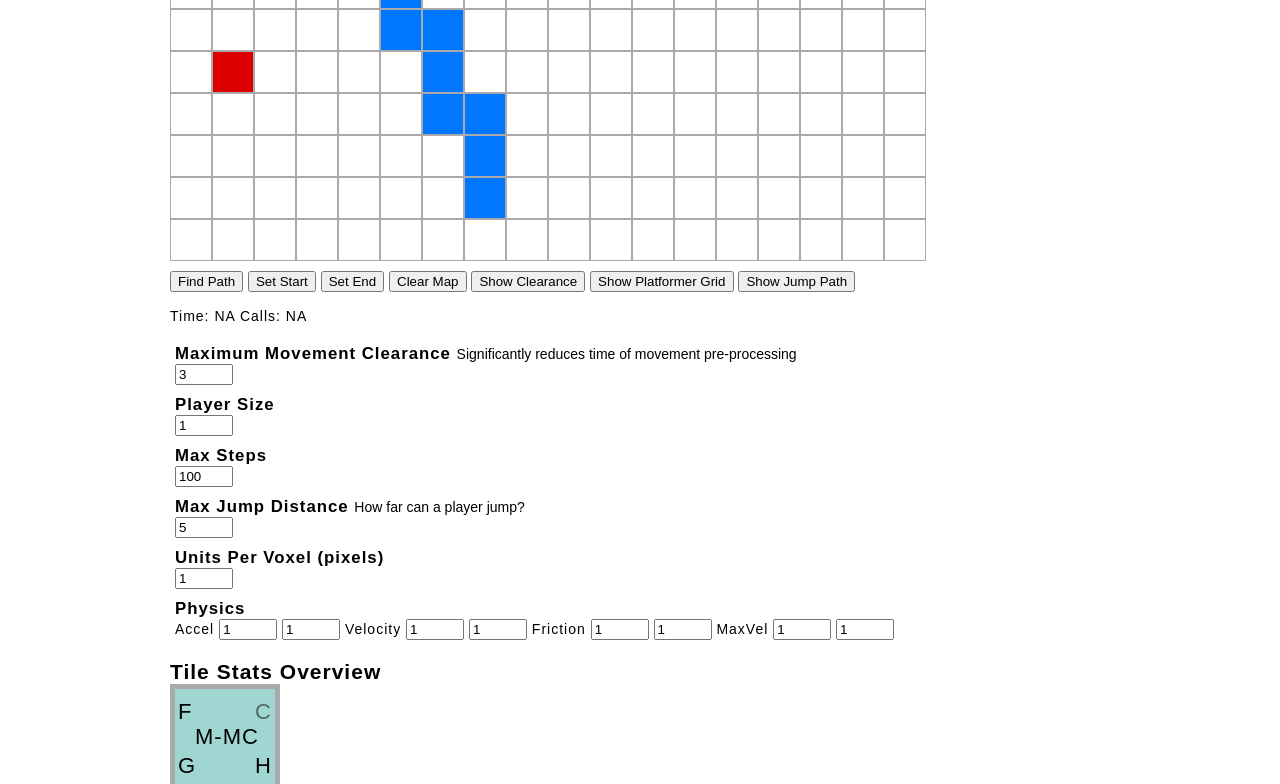
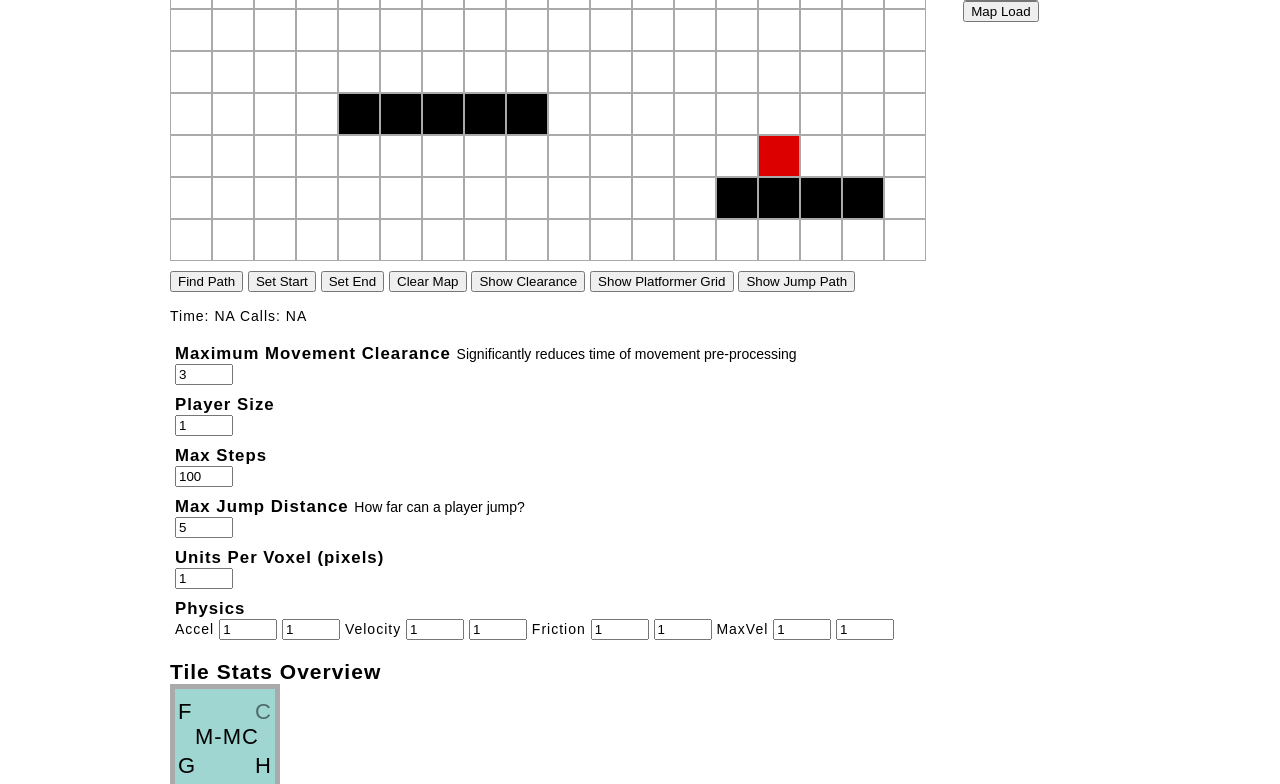
Before and after one commit to ashblue/pathfinding-platformer, a plain HTML site: page index.html in a window 1280 px wide. Shown: the part 316-1100 px from the top of the page. Drawn offline with Linux system fonts and the light colour scheme.

Commit message:
Added ability to save and load map data on the fly to speed up workflows

```diff
--- a/index.html
+++ b/index.html
@@ -23,6 +23,8 @@
                 <li class="set-closed">Closed Set</li>
                 <li class="path">Path</li>
             </ul>
+            <button id="map-save">Map Save</button>
+            <button id="map-load">Map Load</button>
         </div>
 
         <div id="map" class="map break alt cf"></div>
--- a/scripts/controllers/map.js
+++ b/scripts/controllers/map.js
@@ -24,8 +24,10 @@ $(document).ready(function () {
 
         setData: function (map) {
             this.dataCollision = map;
-            return this.updateClearance()
-                .updateMovePaths(parseInt($('#input-move-clearance').val(), 10));
+
+            // @TODO Temorarily disabled due to bugs
+            return this.updateClearance();
+//                .updateMovePaths(parseInt($('#input-move-clearance').val(), 10));
         },
 
         /**
--- a/scripts/controllers/visual.js
+++ b/scripts/controllers/visual.js
@@ -10,6 +10,8 @@ $(document).ready(function () {
         $BTN_START = $('#set-begin'),
         $BTN_END = $('#set-end'),
         $BTN_LV = $('#set-lv'),
+        $BTN_SAVE_MAP = $('#map-save'),
+        $BTN_LOAD_MAP = $('#map-load'),
         $BTN_CLEARANCE = $('#show-clearance'),
         $BTN_PLATFORMER = $('#show-movement'),
         $BTN_JUMP = $('#show-jump'),
@@ -36,32 +38,11 @@ $(document).ready(function () {
             if (status === 'begin' || status === 'end') { // Do not set begin and end tiles
                 return;
             } else if (_setStatus === 'begin') {
-                jp.map.setData(jp.visual.getCollisionMap());
-
-                // Verify there is proper clearance around the player before placing
-                var playerSize = jp.visual.getPlayerSize(),
-                    xPos = parseInt($el.attr('data-x'), 10),
-                    yPos = parseInt($el.attr('data-y'));
-                if (jp.visual.getPlayerSize() > jp.map.getClearance(xPos, yPos))
-                    return;
-
                 $BTNS.attr('class', '');
-                $MAP.find(TILES.begin).attr('data-status', 'open');
-
-                // Create a square equal to player size
-                var x, y;
-                for (y = 0; y < playerSize; y++) {
-                    for (x = 0; x < playerSize; x++) {
-                        $('div[data-x="' + (xPos + x) +'"][data-y="' + (yPos + y) + '"]').attr('data-status', 'begin');
-                    }
-                }
-                $(this).attr('data-status', 'begin');
-
-                _setStatus = null;
+                jp.visual.setBegin(parseInt($el.attr('data-x'), 10), parseInt($el.attr('data-y'), 10));
             } else if (_setStatus === 'end') {
                 $BTNS.attr('class', '');
-                $MAP.find(TILES.end).attr('data-status', 'open');
-                $(this).attr('data-status', 'end');
+                jp.visual.setEnd(parseInt($el.attr('data-x'), 10), parseInt($el.attr('data-y'), 10));
                 _setStatus = null;
             } else if (status === 'closed') {
                 $(this).attr('data-status', 'open');
@@ -145,18 +126,69 @@ $(document).ready(function () {
         init: function () {
             this.createMap('map', 18, 12)
                 .bind()
-                .setStatus({ x: 2, y: 1 }, 'begin')
-                .setStatus({ x: 1, y: 7 }, 'end')
-                .setStatus({ x: 0, y: 2 }, 'closed')
-                .setStatus({ x: 0, y: 3 }, 'closed')
-                .setStatus({ x: 1, y: 2 }, 'closed')
-                .setStatus({ x: 1, y: 3 }, 'closed')
-                .setStatus({ x: 2, y: 2 }, 'closed')
-                .setStatus({ x: 2, y: 3 }, 'closed')
-                .setStatus({ x: 3, y: 2 }, 'closed')
-                .setStatus({ x: 3, y: 3 }, 'closed');
+                .loadMap();
 
             jp.map.setData(this.getCollisionMap());
+        },
+
+        /**
+         * Gets the current map and saves it to local storage as a serialized array
+         */
+        saveMap: function () {
+            localStorage.setItem('begin', JSON.stringify(this.getBegin()));
+            localStorage.setItem('end', JSON.stringify(this.getEnd()));
+            localStorage.setItem('mapCollision', JSON.stringify(this.getCollisionMap()));
+        },
+
+        /**
+         * Gets the previously saved map in local storage or generates a default one
+         */
+        loadMap: function () {
+            var begin = JSON.parse(localStorage.getItem('begin')),
+                end = JSON.parse(localStorage.getItem('end')),
+                mapCollision = JSON.parse(localStorage.getItem('mapCollision'));
+
+            this.erase();
+
+            if (begin && end && mapCollision) {
+                var x, xLen;
+                // Loop Through and place all blocked tiles
+                for (var y = 0, yLen = mapCollision.length; y < yLen; y++) {
+                    for (x = 0, xLen = mapCollision[0].length; x < xLen; x++) {
+                        if (mapCollision[y][x] === 0) this.setClosed(x, y);
+                    }
+                }
+
+                // Set special tiles
+                this.setBegin(begin.x, begin.y)
+                    .setEnd(end.x, end.y);
+
+                // Update map data
+//                jp.map.setData(this.getCollisionMap());
+            } else {
+                this.setStatus({ x: 10, y: 3 }, 'begin')
+
+                    .setStatus({ x: 14, y: 9 }, 'end')
+
+                    .setStatus({ x: 8, y: 4 }, 'closed')
+                    .setStatus({ x: 9, y: 4 }, 'closed')
+                    .setStatus({ x: 10, y: 4 }, 'closed')
+                    .setStatus({ x: 11, y: 4 }, 'closed')
+                    .setStatus({ x: 12, y: 4 }, 'closed')
+
+                    .setStatus({ x: 4, y: 8 }, 'closed')
+                    .setStatus({ x: 5, y: 8 }, 'closed')
+                    .setStatus({ x: 6, y: 8 }, 'closed')
+                    .setStatus({ x: 7, y: 8 }, 'closed')
+                    .setStatus({ x: 8, y: 8 }, 'closed')
+
+                    .setStatus({ x: 13, y: 10 }, 'closed')
+                    .setStatus({ x: 14, y: 10 }, 'closed')
+                    .setStatus({ x: 15, y: 10 }, 'closed')
+                    .setStatus({ x: 16, y: 10 }, 'closed');
+            }
+
+            return this;
         },
 
         createMap: function (id, width, height) {
@@ -189,6 +221,8 @@ $(document).ready(function () {
             $BTN_CLEARANCE.click(_event.showClearance);
             $BTN_PLATFORMER.click(_event.showPlatformer);
             $BTN_JUMP.click(_event.showJump);
+            $BTN_SAVE_MAP.click(this.saveMap.bind(this));
+            $BTN_LOAD_MAP.click(this.loadMap.bind(this));
 
             return this;
         },
@@ -270,6 +304,11 @@ $(document).ready(function () {
             return this;
         },
 
+        setClosed: function (x, y) {
+            this.getTile(x, y)
+                .attr('data-status', 'closed');
+        },
+
         setTileValue: function (tile, targetClass, targetValue) {
             var $tile = this.getTile(tile.x, tile.y);
             $tile.find('.' + targetClass).detach();
@@ -308,6 +347,38 @@ $(document).ready(function () {
             return this;
         },
 
+        setBegin: function (xTarget, yTarget) {
+            var $el = this.getTile(xTarget, yTarget);
+            jp.map.setData(jp.visual.getCollisionMap());
+
+            // Verify there is proper clearance around the player before placing
+            var playerSize = jp.visual.getPlayerSize(),
+                xPos = parseInt($el.attr('data-x'), 10),
+                yPos = parseInt($el.attr('data-y'));
+            if (jp.visual.getPlayerSize() > jp.map.getClearance(xPos, yPos))
+                return;
+
+            $MAP.find(TILES.begin).attr('data-status', 'open');
+
+            // Create a square equal to player size
+            var x, y;
+            for (y = 0; y < playerSize; y++) {
+                for (x = 0; x < playerSize; x++) {
+                    $('div[data-x="' + (xPos + x) +'"][data-y="' + (yPos + y) + '"]').attr('data-status', 'begin');
+                }
+            }
+            $el.attr('data-status', 'begin');
+
+            _setStatus = null;
+
+            return this;
+        },
+
+        setEnd: function (x, y) {
+            $MAP.find(TILES.end).attr('data-status', 'open');
+            this.getTile(x, y).attr('data-status', 'end');
+        },
+
         // Erase everything on the map except beginning and end points
         erase: function () {
             var $el;
--- a/style.scss
+++ b/style.scss
@@ -201,6 +201,10 @@ form {
 
 .legend-wrapper {
     float: right;
+
+  * {
+    display: block;
+  }
 }
 
 .legend {
```
Also changed, not shown: style.css.
